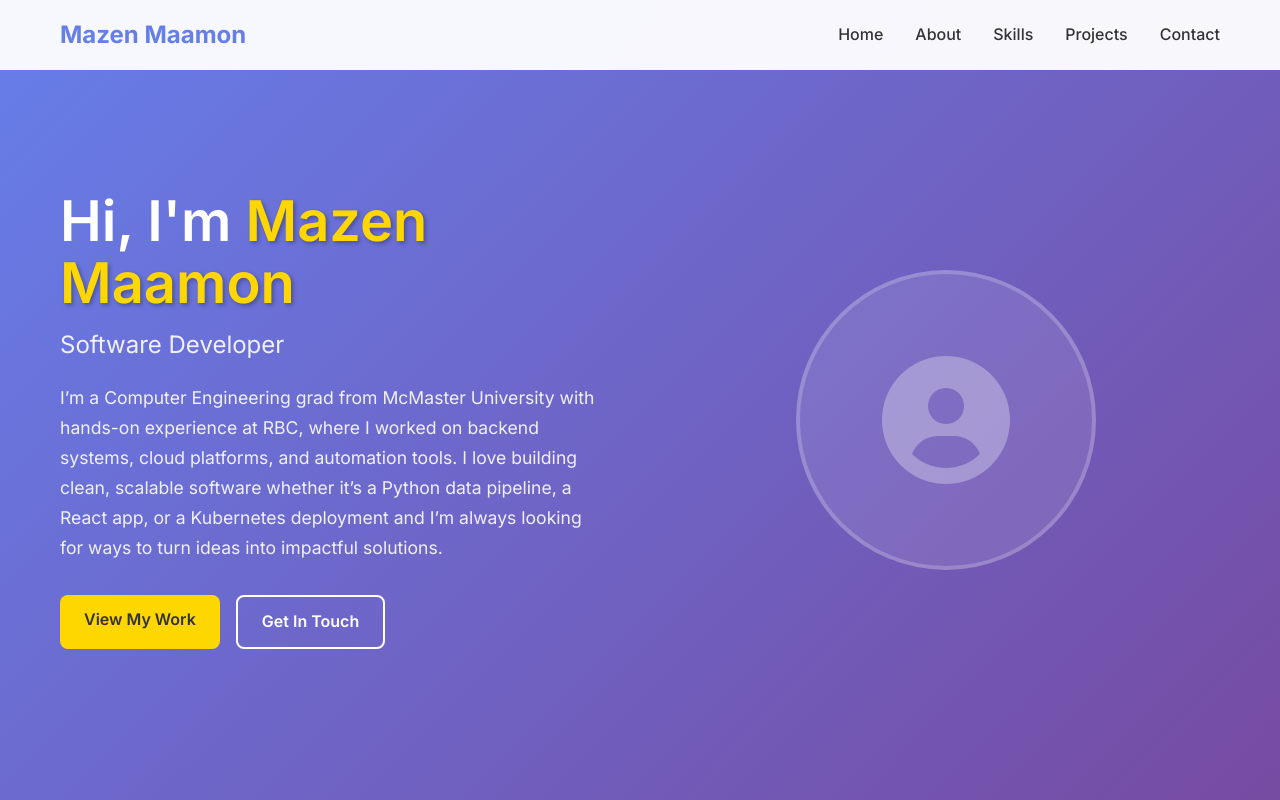
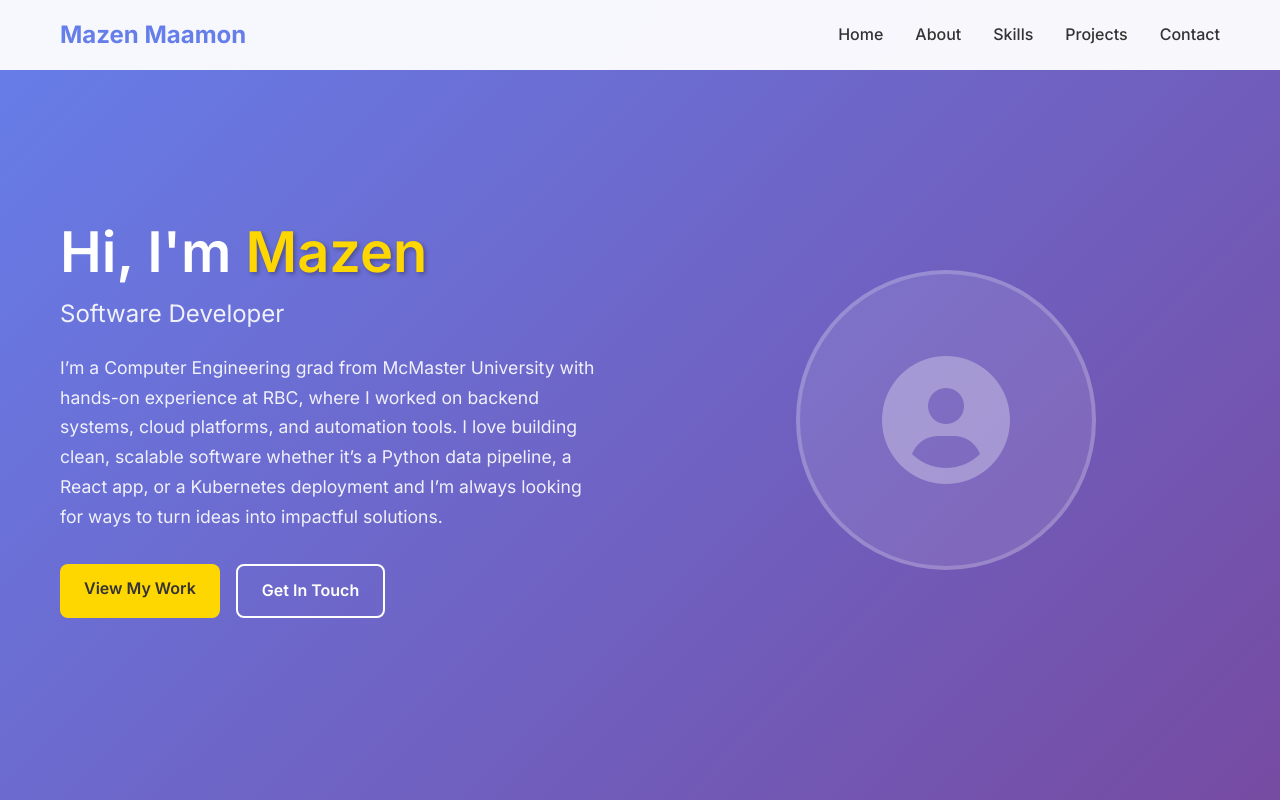
Before and after one commit to mazenpm/Personal-Website, a plain HTML site: page index.html in a window 1280 px wide. Shown: the top 800 px of the page. Drawn offline with Linux system fonts and the light colour scheme.

Commit message:
Update index.html

```diff
--- a/index.html
+++ b/index.html
@@ -45,7 +45,7 @@
     <section id="home" class="hero">
         <div class="hero-container">
             <div class="hero-content">
-                <h1 class="hero-title">Hi, I'm <span class="highlight">Mazen Maamon</span></h1>
+                <h1 class="hero-title">Hi, I'm <span class="highlight">Mazen</span></h1>
                 <h2 class="hero-subtitle">Software Developer</h2>
                 <p class="hero-description">
                     I’m a Computer Engineering grad from McMaster University with hands-on experience at RBC, where I worked on backend systems, cloud platforms, and automation tools. I love building clean, scalable software whether it’s a Python data pipeline, a React app, or a Kubernetes deployment and I’m always looking for ways to turn ideas into impactful solutions.
```
